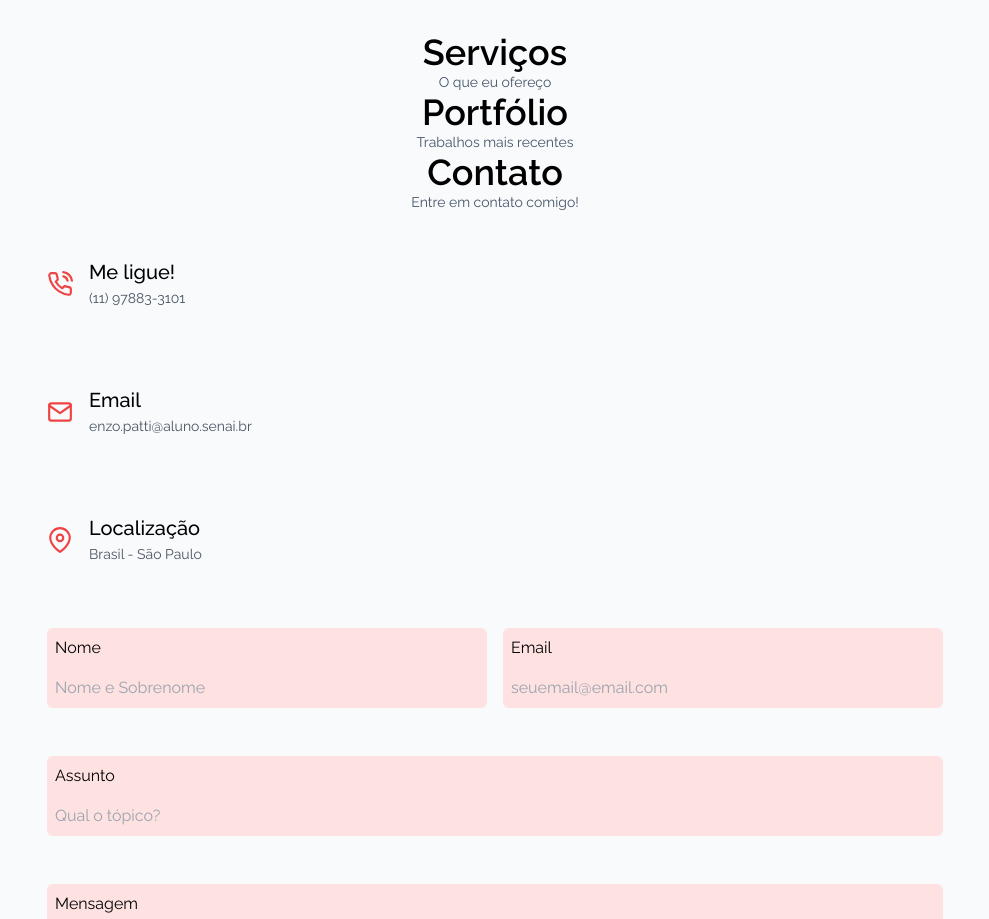
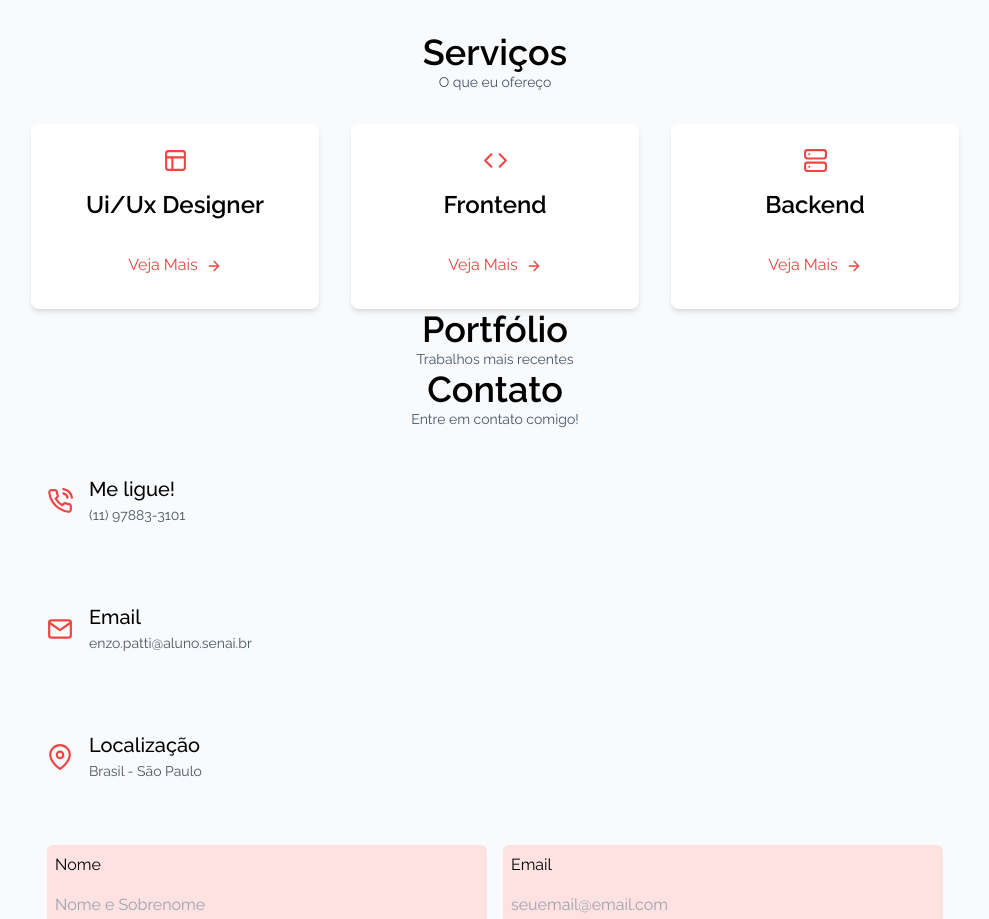
Before and after one commit to efpatti/portfolio, a React (Create React App) app: page / in a window 1280 px wide. Shown: the part 1980-2899 px from the top of the page, without its empty margins (145-1134 px from the left). Built offline with nearby package versions, Linux system fonts and the light colour scheme.

Commit message:
adicionado page de services

```diff
--- a/src/pages/Services.js
+++ b/src/pages/Services.js
@@ -1,7 +1,22 @@
 import React from 'react';
 import { useTheme } from '../ThemeContext';
+import { FiCode, FiLayout, FiServer, FiArrowRight } from 'react-icons/fi';
+
 const Services = () => {
+  const servicesData = [
+    {
+      title: "Ui/Ux Designer",
+    },
+    {
+      title: "Frontend",
+    },
+    {
+      title: "Backend",
+    }
+  ];
+
   const { theme } = useTheme();
+
   return (
     <div className={`${theme === 'dark' ? 'bg-black text-white' : 'bg-slate-50 text-black'}`}>
       <div className="max-w-lg mx-auto" id="services">
@@ -10,6 +25,22 @@ const Services = () => {
           <p className="text-sm font-normal text-slate-600">O que eu ofereço</p>
         </div>
       </div>
+      <div className="flex justify-center mt-8 space-x-8">
+        {servicesData.map((item, index) => (
+          <div key={index} className="text-center bg-white rounded-lg p-6 shadow-md w-72">
+            <div className="mb-4">
+              {index === 0 && <FiLayout className="text-5xl text-red-500 mx-auto" size={25} />}
+              {index === 1 && <FiCode className="text-5xl text-red-500 mx-auto" size={25} />}
+              {index === 2 && <FiServer className="text-5xl text-red-500 mx-auto" size={25} />}
+            </div>
+            <h2 className="text-2xl font-semibold mb-2">{item.title}</h2>
+            <button className="mt-4 px-4 py-2 text-red-500 bg-transparent rounded-md hover:text-red-600 hover:cursor-pointer focus:outline-none focus:ring focus:border-red-300">
+              Veja Mais
+              <FiArrowRight className="inline ml-2" />
+            </button>
+          </div>
+        ))}
+      </div>
     </div>
   );
 };
```
